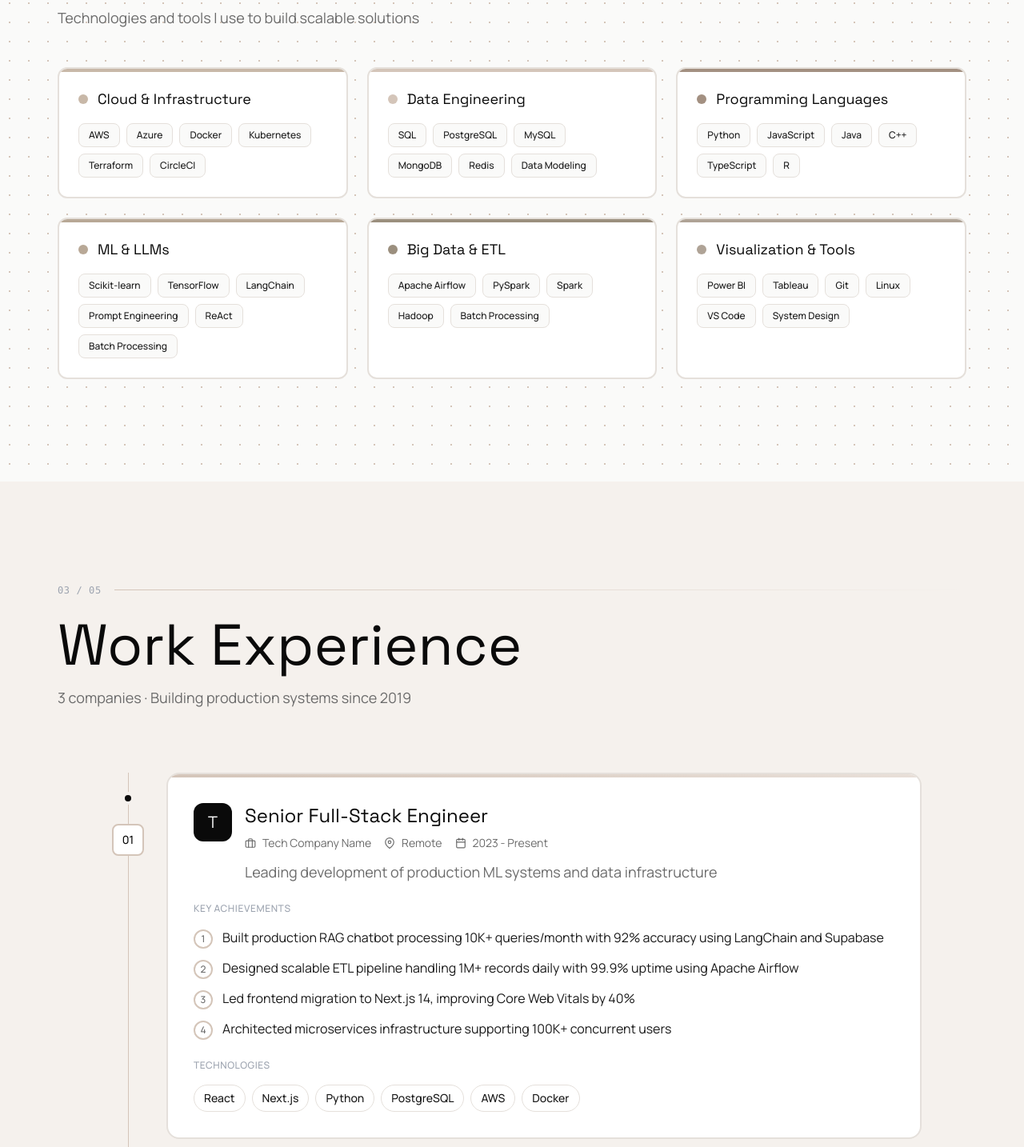
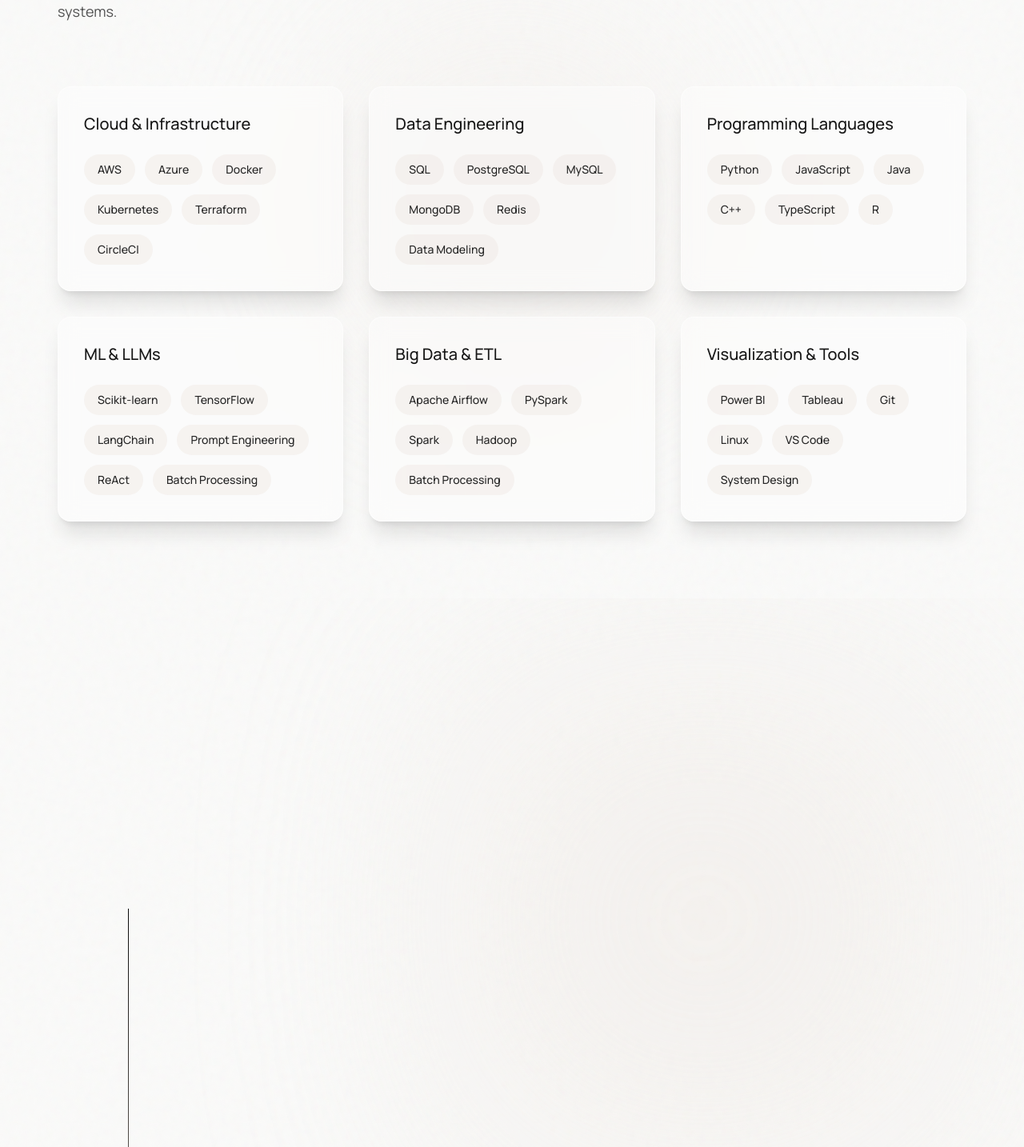
Before and after one commit to kishuxz/Portfolio, a Next.js app: page / in a window 1280 px wide. Shown: the part 1156-2590 px from the top of the page at 80% size. Built offline with nearby package versions, Linux system fonts and the light colour scheme.

Commit message:
Feat: Complete Skills & Experience Upgrade
- Skills: Updated to glass card grid with proper hover effects
- Experience: Upgraded to 'Timeline 2.0' with high-contrast typography, gradient timeline, and glass cards
- Improved visual hierarchy and readability for both sections

```diff
--- a/components/SkillsSnapshot.jsx
+++ b/components/SkillsSnapshot.jsx
@@ -27,98 +27,80 @@
     const skillCategories = [
         {
             name: 'Cloud & Infrastructure',
-            color: '#C8B8A8',  // Warm tan
+            color: 'border-stone-400',
             skills: ['AWS', 'Azure', 'Docker', 'Kubernetes', 'Terraform', 'CircleCI']
         },
         {
             name: 'Data Engineering',
-            color: '#D4C5B9',  // Light beige (from hero background)
+            color: 'border-stone-300',
             skills: ['SQL', 'PostgreSQL', 'MySQL', 'MongoDB', 'Redis', 'Data Modeling']
         },
         {
             name: 'Programming Languages',
-            color: '#A39081',  // Medium brown-gray
+            color: 'border-stone-500',
             skills: ['Python', 'JavaScript', 'Java', 'C++', 'TypeScript', 'R']
         },
         {
             name: 'ML & LLMs',
-            color: '#B8A896',  // Muted tan
+            color: 'border-stone-400',
             skills: ['Scikit-learn', 'TensorFlow', 'LangChain', 'Prompt Engineering', 'ReAct', 'Batch Processing']
         },
         {
             name: 'Big Data & ETL',
-            color: '#9B8F7E',  // Darker tan
+            color: 'border-stone-500',
             skills: ['Apache Airflow', 'PySpark', 'Spark', 'Hadoop', 'Batch Processing']
         },
         {
             name: 'Visualization & Tools',
-            color: '#AFA396',  // Warm gray-tan
+            color: 'border-stone-300',
             skills: ['Power BI', 'Tableau', 'Git', 'Linux', 'VS Code', 'System Design']
         }
     ];
 
     return (
-        <section ref={sectionRef} className="section bg-[#FAFAF9] dotted-bg relative overflow-hidden" id="skills">
+        <section ref={sectionRef} className="py-24 relative overflow-hidden" id="skills">
+            {/* Background Blob */}
+            <div className="absolute top-1/2 left-1/2 -translate-x-1/2 -translate-y-1/2 w-[500px] h-[500px] bg-[#E8DFD8] opacity-20 blur-[100px] rounded-full pointer-events-none"></div>
+
             <div className="container-custom relative z-10">
-                {/* Header */}
-                <div className="mb-12 scroll-reveal-left">
+                <div className="mb-16 md:mb-20 scroll-reveal-left">
                     <div className="flex items-center gap-4 mb-6">
-                        <span className="text-xs font-mono text-[#9CA3AF] tracking-wider">02 / 05</span>
-                        <div className="h-px flex-1 bg-gradient-to-r from-[#D4C5B9] to-transparent"></div>
+                        <span className="text-xs font-mono text-neutral-500 tracking-wider">02 / 05</span>
+                        <div className="h-px w-20 bg-gradient-to-r from-[#D4C5B9] to-transparent"></div>
                     </div>
 
-                    <h2 className="text-5xl md:text-6xl lg:text-7xl font-light mb-4 text-[#0A0A0A]"
+                    <h2 className="text-5xl md:text-6xl font-light mb-6 text-neutral-900"
                         style={{ fontFamily: 'var(--font-space-grotesk)' }}>
-                        Technical Skills
+                        Technical <span className="text-gradient-gold font-normal">Arsenal</span>
                     </h2>
-                    <p className="text-lg text-[#6B6B6B] max-w-2xl">
-                        Technologies and tools I use to build scalable solutions
+                    <p className="text-lg text-neutral-600 max-w-2xl">
+                        A curated stack of technologies I use to build scalable, production-ready systems.
                     </p>
                 </div>
 
-                {/* Skills Grid */}
-                <div className="grid grid-cols-1 md:grid-cols-2 lg:grid-cols-3 gap-6 max-w-6xl mx-auto">
+                {/* Skills Grid - Glass Cards */}
+                <div className="grid md:grid-cols-2 lg:grid-cols-3 gap-6 md:gap-8">
                     {skillCategories.map((category, index) => (
                         <div
                             key={index}
-                            className={`group scroll-reveal ${index % 2 === 0 ? 'scroll-reveal-left' : 'scroll-reveal-right'}`}
+                            className={`glass-card rounded-2xl p-8 hover:-translate-y-2 transition-all duration-300
+                                border-t-4 ${category.color} scroll-reveal stagger-${(index % 3) + 1}`}
                         >
-                            {/* Skill Category Card */}
-                            <div className="bg-white rounded-xl border-2 border-[#E5E0DB] p-6
-                hover:border-[#D4C5B9] hover:-translate-y-1 transition-all duration-500
-                hover:shadow-lg relative overflow-hidden h-full">
-                                {/* Top colored accent line */}
-                                <div
-                                    className="absolute top-0 left-0 w-full h-1"
-                                    style={{ backgroundColor: category.color }}
-                                ></div>
-
-                                {/* Category Header */}
-                                <div className="flex items-center gap-3 mb-4">
-                                    <div
-                                        className="w-3 h-3 rounded-full flex-shrink-0"
-                                        style={{ backgroundColor: category.color }}
-                                    ></div>
-                                    <h3 className="text-lg font-light text-[#0A0A0A]"
-                                        style={{ fontFamily: 'var(--font-space-grotesk)' }}>
+                            <h3 className="text-xl font-medium mb-6 text-neutral-900 flex items-center gap-3">
                                 {category.name}
                             </h3>
-                                </div>
 
-                                {/* Skills Pills */}
-                                <div className="flex flex-wrap gap-2">
-                                    {category.skills.map((skill, i) => (
+                            <div className="flex flex-wrap gap-3">
+                                {category.skills.map((skill, idx) => (
                                     <span
-                                            key={i}
-                                            className="px-3 py-1.5 rounded-lg text-xs font-medium
-                        border border-[#E5E0DB] text-[#1A1A1A] bg-[#FAFAF9]
-                        hover:border-[#D4C5B9] hover:bg-white
-                        transition-all duration-200 cursor-default"
+                                        key={idx}
+                                        className="px-4 py-2 bg-[#E8DFD8]/30 text-neutral-800 text-sm font-medium rounded-full
+                                            border border-transparent hover:border-[#D4C5B9] hover:bg-white transition-all duration-300
+                                            cursor-default"
                                     >
                                         {skill}
                                     </span>
                                 ))}
-                                </div>
                             </div>
                         </div>
                     ))}
--- a/components/WorkExperience.jsx
+++ b/components/WorkExperience.jsx
@@ -49,127 +49,82 @@
     ];
 
     return (
-        <section className="section bg-[#F5F1ED] relative overflow-hidden" id="experience">
+        <section className="section relative overflow-hidden" id="experience">
+            {/* Background Gradient Mesh */}
+            <div className="absolute top-0 right-0 w-[800px] h-[800px] bg-gradient-radial from-[#E8DFD8]/40 to-transparent blur-[120px] pointer-events-none"></div>
+
             <div className="container-custom relative z-10">
                 {/* Header */}
-                <div className="mb-16 md:mb-20">
+                <div className="mb-20 md:mb-24 scroll-reveal">
                     <div className="flex items-center gap-4 mb-6">
-                        <span className="text-xs font-mono text-[#9CA3AF] tracking-wider">03 / 05</span>
+                        <span className="text-xs font-mono text-neutral-500 tracking-wider">03 / 05</span>
                         <div className="h-px flex-1 bg-gradient-to-r from-[#D4C5B9] to-transparent"></div>
                     </div>
 
-                    <h2 className="text-5xl md:text-6xl lg:text-7xl font-light mb-4 text-[#0A0A0A]"
+                    <h2 className="text-5xl md:text-6xl lg:text-7xl font-light mb-6 text-neutral-900"
                         style={{ fontFamily: 'var(--font-space-grotesk)' }}>
-                        Work Experience
+                        Experience
                     </h2>
-                    <p className="text-lg text-[#6B6B6B] max-w-2xl">
-                        {experiences.length} companies · Building production systems since 2019
+                    <p className="text-lg text-neutral-600 max-w-2xl">
+                        Building production-grade systems and leading engineering teams.
                     </p>
                 </div>
 
                 {/* Timeline - All Experiences Visible */}
                 <div className="max-w-5xl mx-auto">
                     <div className="relative">
-                        {/* Vertical timeline line */}
-                        <div className="absolute left-0 md:left-8 top-0 bottom-0 w-px bg-[#D4C5B9]"></div>
+                        {/* Vertical timeline line - Gradient */}
+                        <div className="absolute left-0 md:left-8 top-0 bottom-0 w-px bg-gradient-to-b from-[#0A0A0A] via-[#D4C5B9] to-transparent"></div>
 
                         {/* Experience Cards */}
-                        <div className="space-y-12 md:space-y-16">
+                        <div className="space-y-16 md:space-y-24">
                             {experiences.map((exp, index) => (
-                                <div key={index} className="relative pl-8 md:pl-20 group">
-                                    {/* Timeline dot */}
-                                    <div className="absolute left-0 md:left-8 top-6 -translate-x-1/2
-                    w-4 h-4 rounded-full bg-[#0A0A0A] border-4 border-[#F5F1ED]
-                    group-hover:scale-125 transition-transform duration-300"></div>
-
-                                    {/* Number badge */}
-                                    <div className="absolute left-0 md:left-8 top-16 -translate-x-1/2
-                    w-10 h-10 rounded-lg bg-white border-2 border-[#D4C5B9]
-                    flex items-center justify-center text-sm font-medium text-[#0A0A0A]
-                    group-hover:bg-[#0A0A0A] group-hover:text-white group-hover:scale-110
-                    transition-all duration-300">
-                                        {String(index + 1).padStart(2, '0')}
+                                <div key={index} className="relative pl-8 md:pl-24 group scroll-reveal stagger-1">
+                                    {/* Timeline dot - Pulsing effect */}
+                                    <div className="absolute left-0 md:left-8 top-8 -translate-x-1/2 ">
+                                        <div className="w-4 h-4 rounded-full bg-[#0A0A0A] ring-4 ring-[#F5F1ED] group-hover:scale-125 transition-transform duration-300 relative z-20"></div>
+                                        {index === 0 && <div className="absolute top-0 left-0 w-4 h-4 bg-[#0A0A0A] rounded-full animate-ping opacity-20"></div>}
                                     </div>
 
-                                    {/* Experience Card */}
-                                    <div className="bg-white rounded-2xl border-2 border-[#E5E0DB]
-                    hover:border-[#D4C5B9] transition-all duration-500 overflow-hidden
-                    hover:shadow-2xl hover:scale-[1.02]">
-                                        {/* Accent line */}
-                                        <div className="h-1 w-full bg-gradient-to-r from-[#D4C5B9] to-[#E8DFD8]"></div>
-
-                                        <div className="p-6 md:p-8">
-                                            {/* Header */}
-                                            <div className="mb-6">
-                                                <div className="flex items-start gap-4 mb-4">
-                                                    <div className="w-12 h-12 rounded-xl bg-[#0A0A0A]
-                            flex items-center justify-center text-white text-xl font-light flex-shrink-0">
-                                                        {exp.company[0]}
-                                                    </div>
-                                                    <div className="flex-1">
-                                                        <h3 className="text-xl md:text-2xl font-light text-[#0A0A0A] mb-2"
-                                                            style={{ fontFamily: 'var(--font-space-grotesk)' }}>
-                                                            {exp.role}
-                                                        </h3>
-
-                                                        <div className="flex flex-wrap gap-4 text-[#6B6B6B] text-sm mb-3">
-                                                            <span className="flex items-center gap-2">
-                                                                <FiBriefcase className="text-sm" />
-                                                                {exp.company}
-                                                            </span>
-                                                            <span className="flex items-center gap-2">
-                                                                <FiMapPin className="text-sm" />
-                                                                {exp.location}
-                                                            </span>
-                                                            <span className="flex items-center gap-2">
-                                                                <FiCalendar className="text-sm" />
-                                                                {exp.period}
-                                                            </span>
-                                                        </div>
-
-                                                        <p className="text-[#6B6B6B]">{exp.description}</p>
-                                                    </div>
+                                    {/* Experience Card - Glassmorphism */}
+                                    <div className="glass-card rounded-2xl p-8 md:p-10 transition-all duration-500 hover:shadow-2xl hover:-translate-y-1 group border-l-4 border-l-transparent hover:border-l-[#0A0A0A]">
+                                        <div className="flex flex-col lg:flex-row lg:items-start lg:justify-between gap-6 mb-8">
+                                            <div>
+                                                <h3 className="text-2xl md:text-3xl font-medium text-neutral-900 mb-2 group-hover:text-gradient-gold transition-all">
+                                                    {exp.role}
+                                                </h3>
+                                                <div className="text-xl text-[#5C4033] font-medium mb-2">{exp.company}</div>
+                                                <div className="flex items-center gap-4 text-sm font-mono text-neutral-500">
+                                                    <span>{exp.period}</span>
+                                                    <span>•</span>
+                                                    <span>{exp.location}</span>
                                                 </div>
                                             </div>
 
-                                            {/* Achievements */}
-                                            <div className="mb-6">
-                                                <h4 className="text-xs font-medium text-[#9CA3AF] uppercase tracking-wider mb-4">
-                                                    Key Achievements
-                                                </h4>
-                                                <ul className="space-y-3">
-                                                    {exp.achievements.map((achievement, i) => (
-                                                        <li key={i} className="flex items-start gap-3 text-[#1A1A1A] text-sm md:text-base">
-                                                            <span className="w-6 h-6 rounded-full border-2 border-[#D4C5B9]
-                                flex items-center justify-center text-[#6B6B6B] text-xs font-medium flex-shrink-0 mt-0.5
-                                hover:bg-[#D4C5B9] hover:text-[#0A0A0A] transition-colors cursor-default">
-                                                                {i + 1}
-                                                            </span>
-                                                            <span className="flex-1">{achievement}</span>
-                                                        </li>
-                                                    ))}
-                                                </ul>
-                                            </div>
-
-                                            {/* Tech Stack */}
-                                            <div>
-                                                <h4 className="text-xs font-medium text-[#9CA3AF] uppercase tracking-wider mb-4">
-                                                    Technologies
-                                                </h4>
-                                                <div className="flex flex-wrap gap-2">
-                                                    {exp.tech.map((tech, i) => (
-                                                        <span
-                                                            key={i}
-                                                            className="px-3 py-1.5 rounded-full text-sm font-medium
-                                border border-[#E5E0DB] text-[#1A1A1A] hover:border-[#D4C5B9] hover:bg-[#F5F1ED]
-                                transition-colors duration-200"
-                                                        >
-                                                            {tech}
-                                                        </span>
-                                                    ))}
-                                                </div>
+                                            {/* Tech Stack Mini-Tags */}
+                                            <div className="flex flex-wrap gap-2 lg:justify-end lg:max-w-xs">
+                                                {exp.tech.slice(0, 4).map((t, i) => (
+                                                    <span key={i} className="text-[10px] uppercase tracking-wider px-2 py-1 rounded bg-neutral-100 text-neutral-600 border border-neutral-200">
+                                                        {t}
+                                                    </span>
+                                                ))}
                                             </div>
                                         </div>
+
+                                        <p className="text-lg text-neutral-700 mb-8 italic border-l-2 border-[#D4C5B9] pl-4">
+                                            &quot;{exp.description}&quot;
+                                        </p>
+
+                                        <ul className="space-y-4 mb-8">
+                                            {exp.achievements.map((achievement, idx) => (
+                                                <li key={idx} className="flex items-start gap-4">
+                                                    <span className="mt-2 w-1.5 h-1.5 rounded-full bg-[#D4C5B9] flex-shrink-0"></span>
+                                                    <span className="text-neutral-700 leading-relaxed group-hover:text-neutral-900 transition-colors">
+                                                        {achievement}
+                                                    </span>
+                                                </li>
+                                            ))}
+                                        </ul>
                                     </div>
                                 </div>
                             ))}
```
Lines whose indentation alone changed are shown as unchanged.
